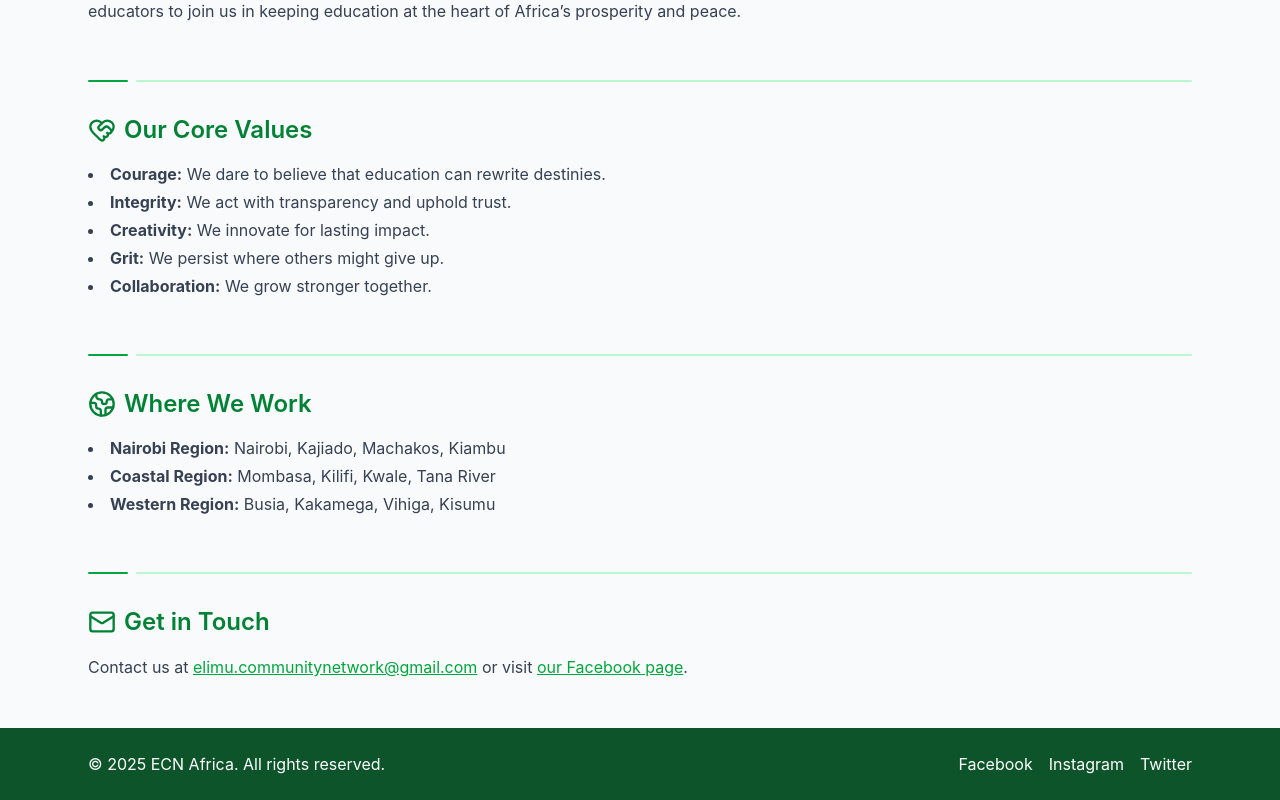
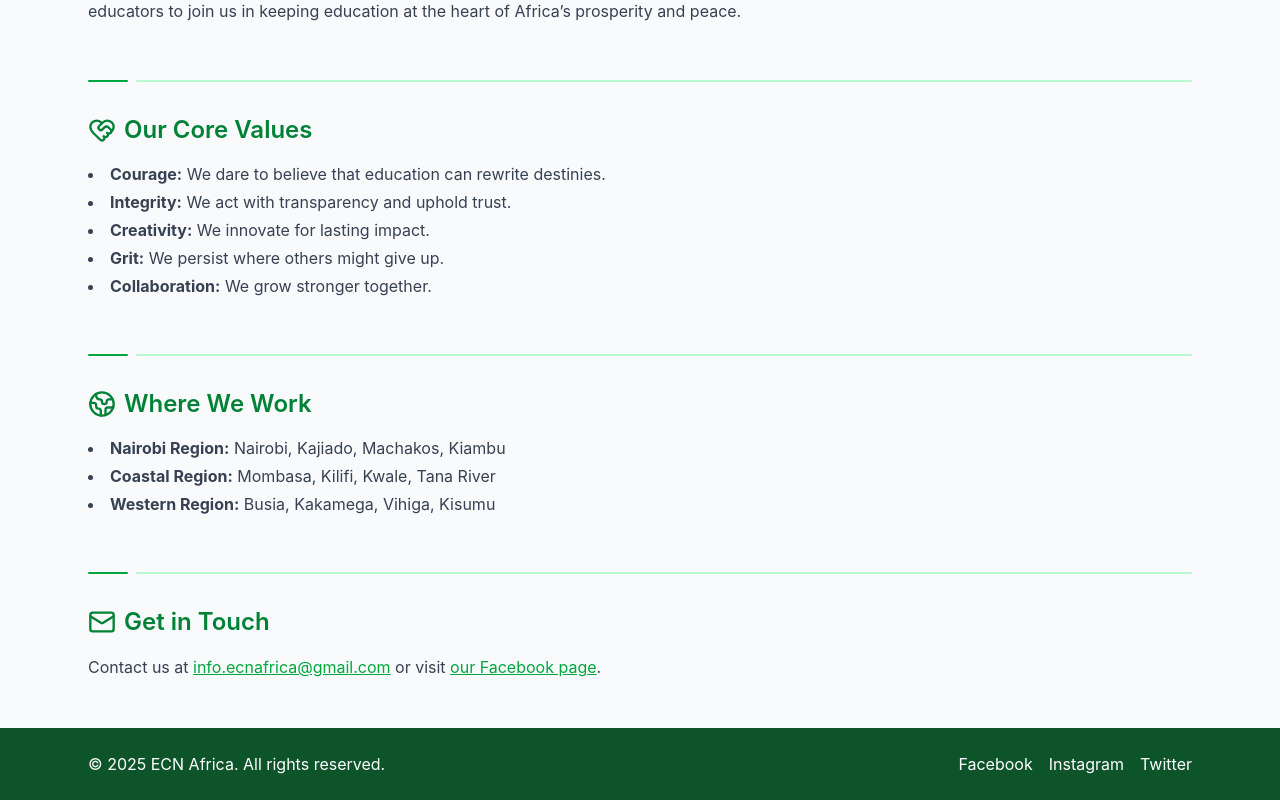
Before and after one commit to steph10920/ecnafrica, a React (Vite) app: page /about in a window 1280 px wide. Shown: the part 1120-1920 px from the top of the page. Built offline with nearby package versions, Linux system fonts and the light colour scheme.

Commit message:
changed email

```diff
--- a/src/pages/About.jsx
+++ b/src/pages/About.jsx
@@ -171,10 +171,10 @@ export default function About() {
           <p className="text-gray-700 leading-relaxed">
             Contact us at{" "}
             <a
-              href="mailto:elimu.communitynetwork@gmail.com"
+              href="mailto:info.ecnafrica@gmail.com"
               className="text-green-600 underline hover:text-green-800 transition-colors"
             >
-              elimu.communitynetwork@gmail.com
+              info.ecnafrica@gmail.com
             </a>{" "}
             or visit{" "}
             <a
```
